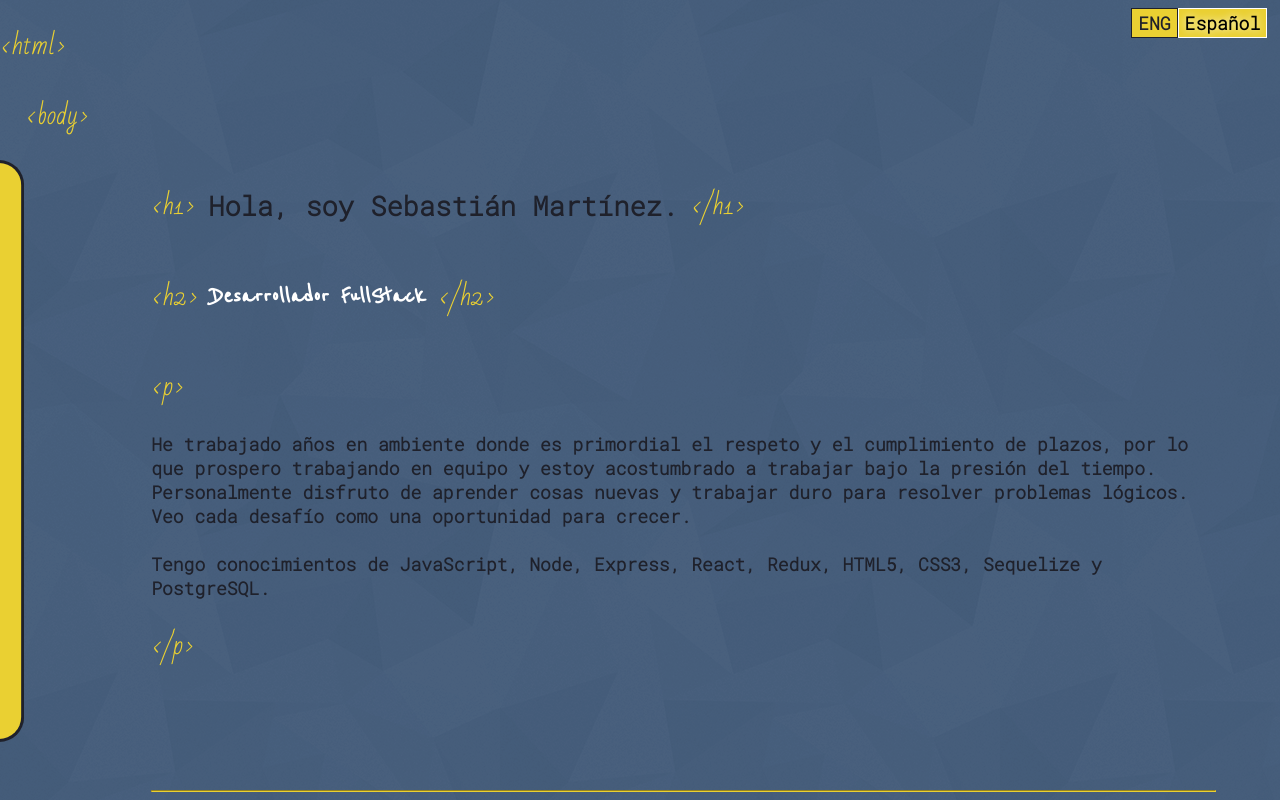
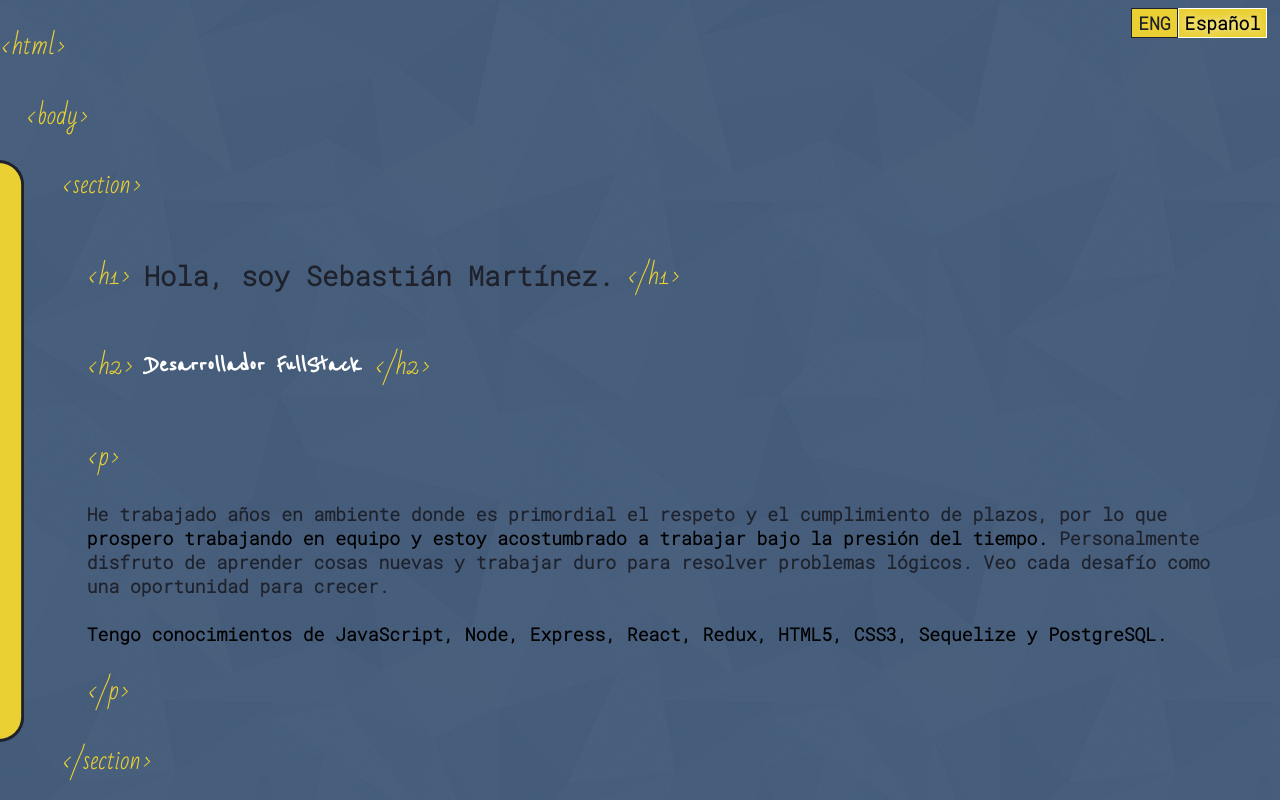
Before and after one commit to sebMar92/portfolio, a React (Create React App) app: page / in a window 1280 px wide. Both pictures are taken after a click on the element "ESP". Shown: the top 800 px of the page. Built offline with nearby package versions, Linux system fonts and the light colour scheme; the HTML template or start-up script is replaced by a standard one.

Commit message:
scroll sign and highlights

```diff
--- a/src/App.css
+++ b/src/App.css
@@ -1,5 +1,5 @@
 #nav-spacer {
-  margin-left: 100px;
+  margin-left: 10px;
 }
 
 body {
--- a/src/components/home/home.css
+++ b/src/components/home/home.css
@@ -26,3 +26,8 @@ hr {
     transform: scale(50%);
   }
 }
+
+.bold {
+  font-weight: 900;
+  color: black;
+}
--- a/src/components/home/home.jsx
+++ b/src/components/home/home.jsx
@@ -4,6 +4,7 @@ import Header from '../header/header.jsx';
 import Navbar from '../navbar/navbar.jsx';
 import Selector from '../selector/selector.jsx';
 import './home.css';
+import ScrollSign from '../scrollSign/scrollSign.jsx';
 
 export default function Home() {
   const [language, setLanguage] = useState(true);
@@ -49,8 +50,11 @@ export default function Home() {
         goToContact={goToContact}
         language={language}
       />
+      <ScrollSign />
       <Selector language={language} setLanguage={setLanguage} />
       <section>
+        <h2 className="tags">{'<section>'}</h2>
+        <div className="indent">
           <Header
             tag="h1"
             title={
@@ -69,30 +73,49 @@ export default function Home() {
             {language ? (
               <p>
                 I have worked for years in an environment where respecting each other and
-              meeting deadlines are essential, so I thrive working in a team and I'm used
-              to working under pressure of time. I personally enjoy learning new things
-              and working hard to solve logical problems. I see every challenge as an
-              opportunity to grow.
-              <br /> <br />I have training in JavaScript, Node, Express, React, Redux,
-              HTML5, CSS3, Sequelize and PostgreSQL.
+                meeting deadlines are essential, so{' '}
+                <span className="bold">
+                  I thrive working in a team and I'm used to working under the pressure of
+                  time
+                </span>
+                . I personally enjoy learning new things and working hard to solve logical
+                problems. I see every challenge as an opportunity to grow.
+                <br /> <br />I have training in{' '}
+                <span className="bold">
+                  JavaScript, Node, Express, React, Redux, HTML5, CSS3, Sequelize and
+                  PostgreSQL
+                </span>
+                .
               </p>
             ) : (
               <p>
                 He trabajado años en ambiente donde es primordial el respeto y el
-              cumplimiento de plazos, por lo que prospero trabajando en equipo y estoy
-              acostumbrado a trabajar bajo la presión del tiempo. Personalmente disfruto
-              de aprender cosas nuevas y trabajar duro para resolver problemas lógicos.
-              Veo cada desafío como una oportunidad para crecer.
+                cumplimiento de plazos, por lo que
+                <span className="bold">
+                  {' '}
+                  prospero trabajando en equipo y estoy acostumbrado a trabajar bajo la
+                  presión del tiempo.{' '}
+                </span>
+                Personalmente disfruto de aprender cosas nuevas y trabajar duro para
+                resolver problemas lógicos. Veo cada desafío como una oportunidad para
+                crecer.
                 <br /> <br />
-              Tengo conocimientos de JavaScript, Node, Express, React, Redux, HTML5, CSS3,
-              Sequelize y PostgreSQL.
+                <span className="bold">
+                  Tengo conocimientos de JavaScript, Node, Express, React, Redux, HTML5,
+                  CSS3, Sequelize y PostgreSQL.
+                </span>
               </p>
             )}
           </div>
           <h2 className="tags">{'</p>'}</h2>
+        </div>
+        <h2 className="tags">{'</section>'}</h2>
+      </section>
       <hr />
-      </section>
+
       <section>
+        <h2 className="tags">{'<section>'}</h2>
+        <div className="indent">
           <Header tag="h1" title={language ? 'Projects' : 'Proyectos'} ref={projects} />
           <Slider
             screenImg="/images/techgif.gif"
@@ -102,7 +125,7 @@ export default function Home() {
             url="https://tech-store-prod.vercel.app/"
             description={
               language
-              ? 'TechStore is an e-commerce carried out in a group, under the SCRUM work methodology. In addition to the essential functions for searching and buying products, both users with and without a registered account can use the shopping cart and wishlist, it has its own login system and an extensive administration panel. It has integration with Google Auth as a sign up / log in alternative and with MercadoPago to handle payments. The main technologies used were Javascript, Node, Express, React, Redux and TailwindCSS'
+                ? `TechStore is an e-commerce carried out in a group, under the SCRUM work methodology. In addition to the essential functions for searching and buying products, both users with and without a registered account can use the shopping cart and wishlist, it has its own login system and an extensive administration panel. It has integration with Google Auth as a sign up / log in alternative and with MercadoPago to handle payments. The main technologies used were Javascript, Node, Express, React, Redux and TailwindCSS`
                 : 'TechStore es un e-commerce realizado en grupo, bajo la metodología de trabajo SCRUM. Además de las funciones escenciales para la búsqueda y compra de productos, tanto usuarios con y sin cuenta pueden utilizar el carro de compra y lista de favoritos, tiene un sistema propio de registro de cuentas y un extenso panel de administración. Cuenta con integración con Google Auth como alternativa de registro y con MercadoPago para manejar los pagos. Las tecnologías principales utilizadas fueron Javascript, Node, Express, React, Redux y TailwindCSS'
             }
           />
@@ -130,30 +153,46 @@ export default function Home() {
                 : 'Este proyecto consiste en una pequeña API de un solo endpoint que toma la información de una nómina de la página del Servicio de Impuestos Internos de Chile, y la devuelve en formato json ordenada de forma conveniente. Fue creada usando Javascript, Express y Puppeteer'
             }
           />
+        </div>
+        <h2 className="tags">{'</section>'}</h2>
+      </section>
       <hr />
-      </section>
+
       <section>
+        <h2 className="tags">{'<section>'}</h2>
+        <div className="indent">
           <Header tag="h1" title={language ? 'Contact me' : 'Contáctame'} ref={contact} />
           <div id="contact-container">
             <h2 className="tags">{'<p>'}</h2>
             {language ? (
               <p>
                 I'm currently open to work, and there's nothing in web development I don't
-              enjoy doing, so I'm interested both in Back End and Front End job positions.
+                enjoy doing, so{' '}
+                <span className="bold">
+                  I'm interested both in Back End and Front End job positions.
+                </span>
                 <br />
                 <br />
                 If you wish to know more about me, or want to reach me about an open
-              position, don't hesitate to contact me through any of these options!
+                position,{' '}
+                <span className="bold">
+                  don't hesitate to contact me through any of these options!
+                </span>
               </p>
             ) : (
               <p>
-              Actualmente estoy abierto a trabajar, y no hay nada en el desarrollo web que
-              no disfrute, por lo que estoy interesado en puestos de trabajo de Back End y
-              Front End.
+                Actualmente estoy abierto a trabajar, y no hay nada en el desarrollo web
+                que no disfrute, por lo que{' '}
+                <span className="bold">
+                  estoy interesado en puestos de trabajo de Back End y Front End.
+                </span>
                 <br />
                 <br />
                 Si deseas saber más sobre mí, o querés comunicarte conmigo sobre un puesto
-              vacante, no dudes en contactarme a través de cualquiera de estas opciones!
+                vacante,{' '}
+                <span className="bold">
+                  no dudes en contactarme a través de cualquiera de estas opciones!
+                </span>
               </p>
             )}
             <h2 className="tags">{'</p>'}</h2>
@@ -177,10 +216,17 @@ export default function Home() {
                 />
               </a>
               <a href="mailto:sebmar92@gmail.com" target="_blank" rel="noreferrer">
-              <img className="icon" src="/images/gmailicon-200.png" alt="gmail button" />
+                <img
+                  className="icon"
+                  src="/images/gmailicon-200.png"
+                  alt="gmail button"
+                />
               </a>
             </div>
           </div>
+        </div>
+
+        <h2 className="tags">{'</section>'}</h2>
       </section>
     </div>
   );
--- /dev/null
+++ b/src/components/scrollSign/scrollSign.css
@@ -0,0 +1,15 @@
+.sign-container {
+  position: absolute;
+  top: 88vh;
+  right: 5vw;
+  opacity: 1;
+  transition: all 1s;
+}
+.vanish {
+  opacity: 0;
+}
+@media (max-width: 1024px) {
+  .sign-container {
+    top: 92vh;
+  }
+}
--- /dev/null
+++ b/src/components/scrollSign/scrollSign.jsx
@@ -0,0 +1,12 @@
+import React, { useEffect, useState } from 'react';
+import './scrollSign.css';
+const ScrollSign = () => {
+  const [vanish, setVanish] = useState(false);
+  useEffect(() => {
+    setTimeout(() => {
+      setVanish(true);
+    }, 3000);
+  });
+  return <div className={`sign-container tags ${vanish && 'vanish'}`}>Scroll down ↓</div>;
+};
+export default ScrollSign;
```
Lines whose indentation alone changed are shown as unchanged.
